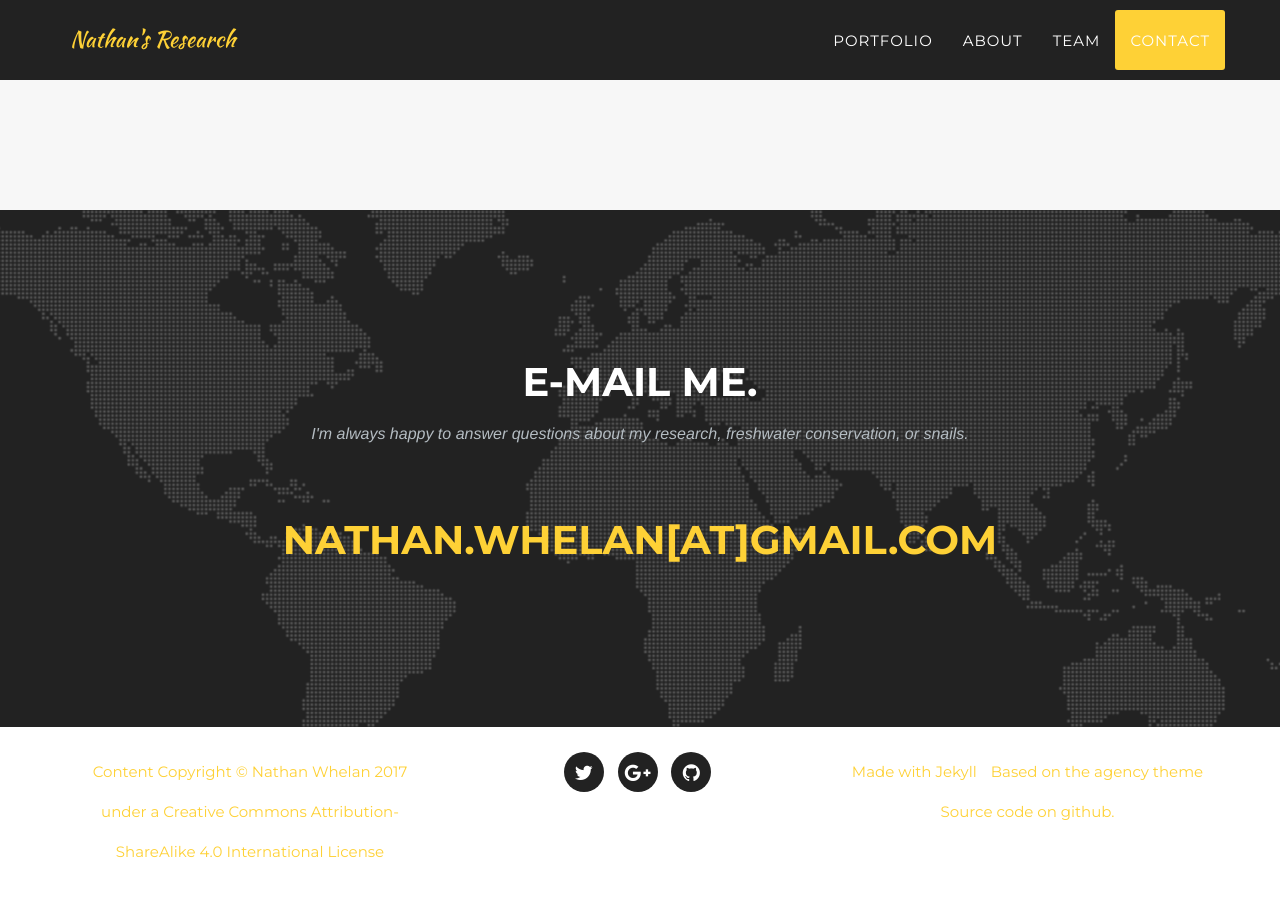
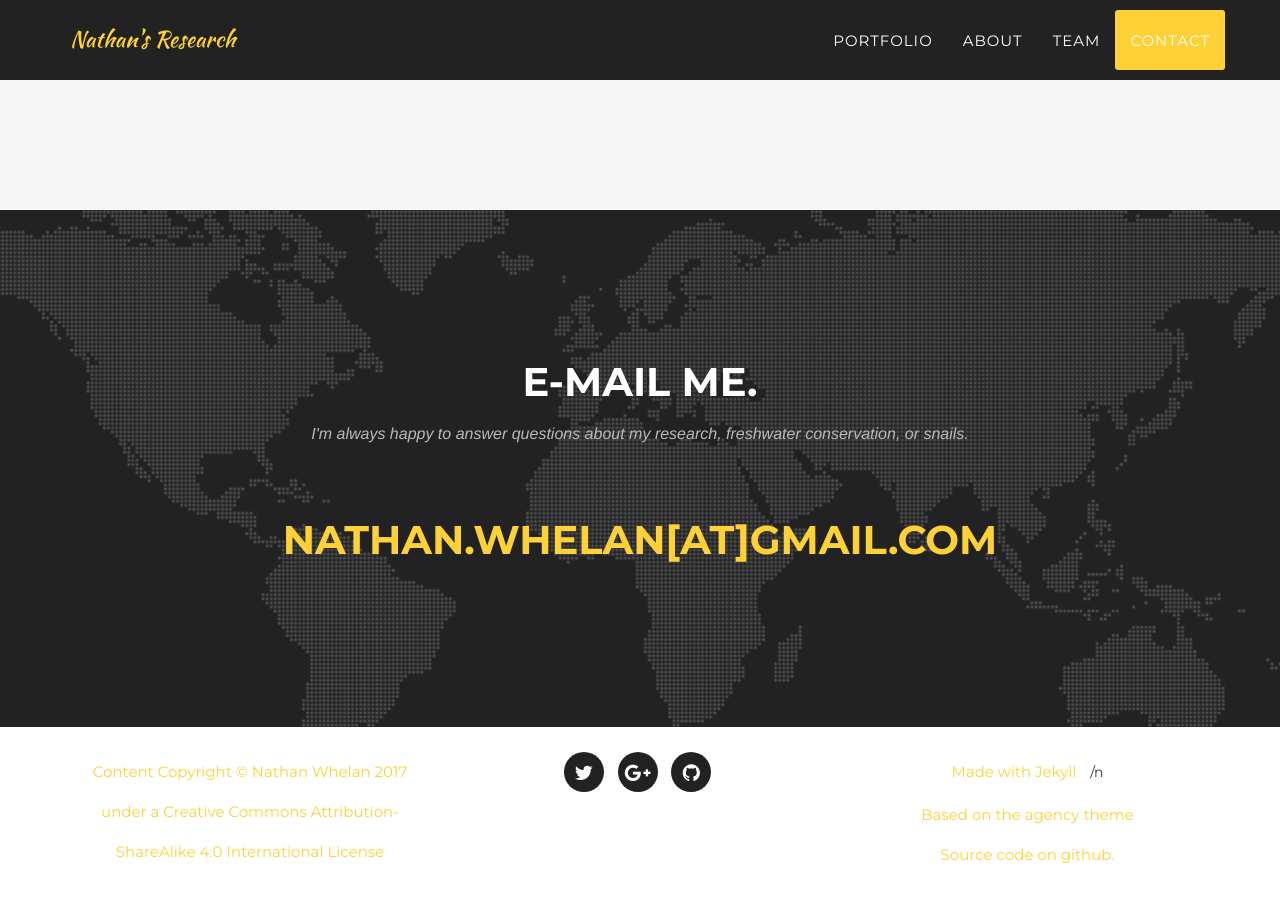
Before and after one commit to NathanWhelan/nathanwhelan.github.io, a Jekyll site: the page built from index.html, in a window 1280 px wide and 900 px high, scrolled down 5369 px. Built offline with Jekyll 4.4.1, drawn with Linux system fonts in a browser that asks for light colours; some web fonts are replaced.

Commit message:
Update footer.html

```diff
--- a/_includes/footer.html
+++ b/_includes/footer.html
@@ -19,6 +19,7 @@
                     <ul class="list-inline quicklinks">
                         <li><a href="http://jekyllrb.com">Made with Jekyll</a>
                         </li>
+                      <li><p>/n</p></li>
                         <li><a href="http://jekyllthemes.org/themes/agency/">Based on the agency theme</a>
                         </li>
                         <li><a href="https://github.com/nathanwhelan/nathanwhelan.github.io">Source code on github.</a>
```
